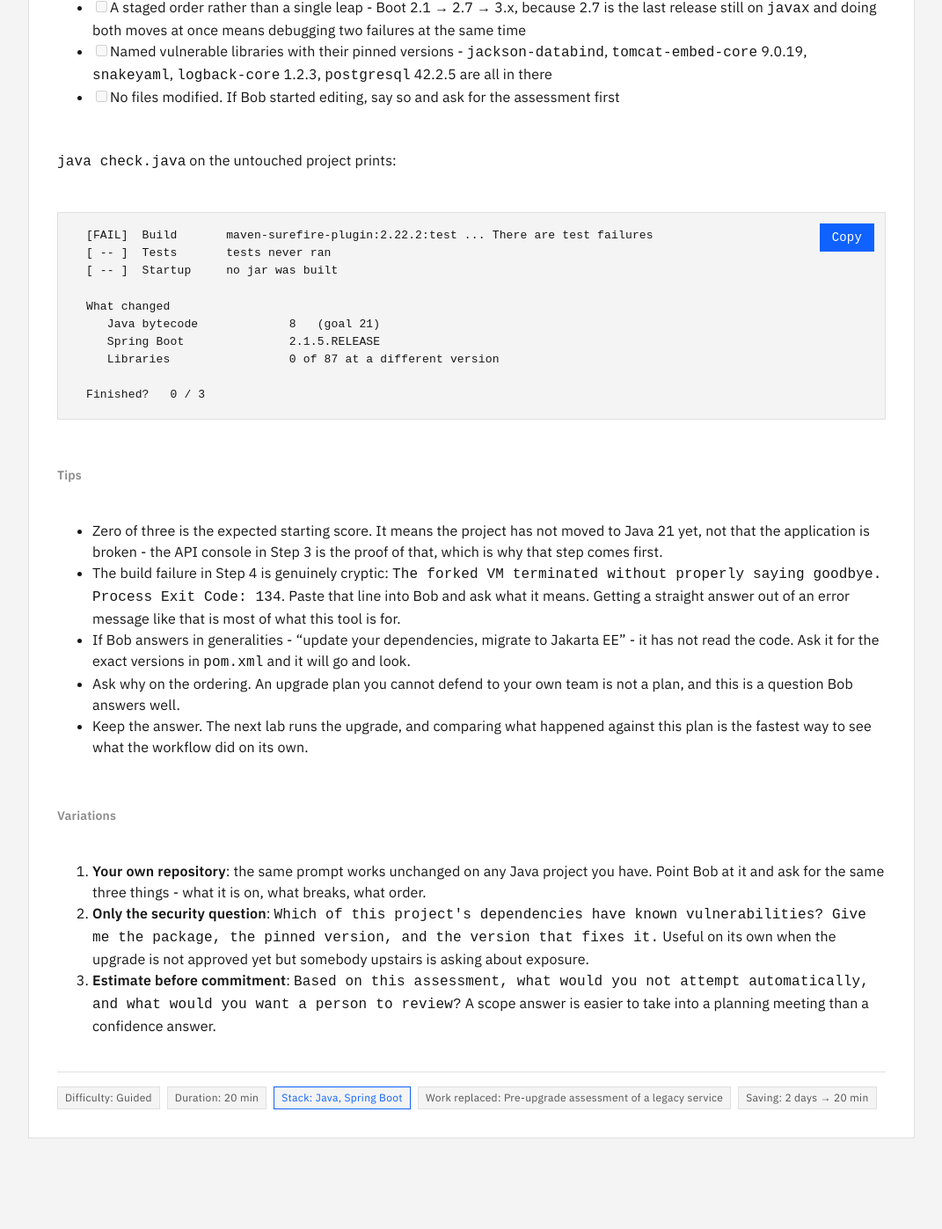
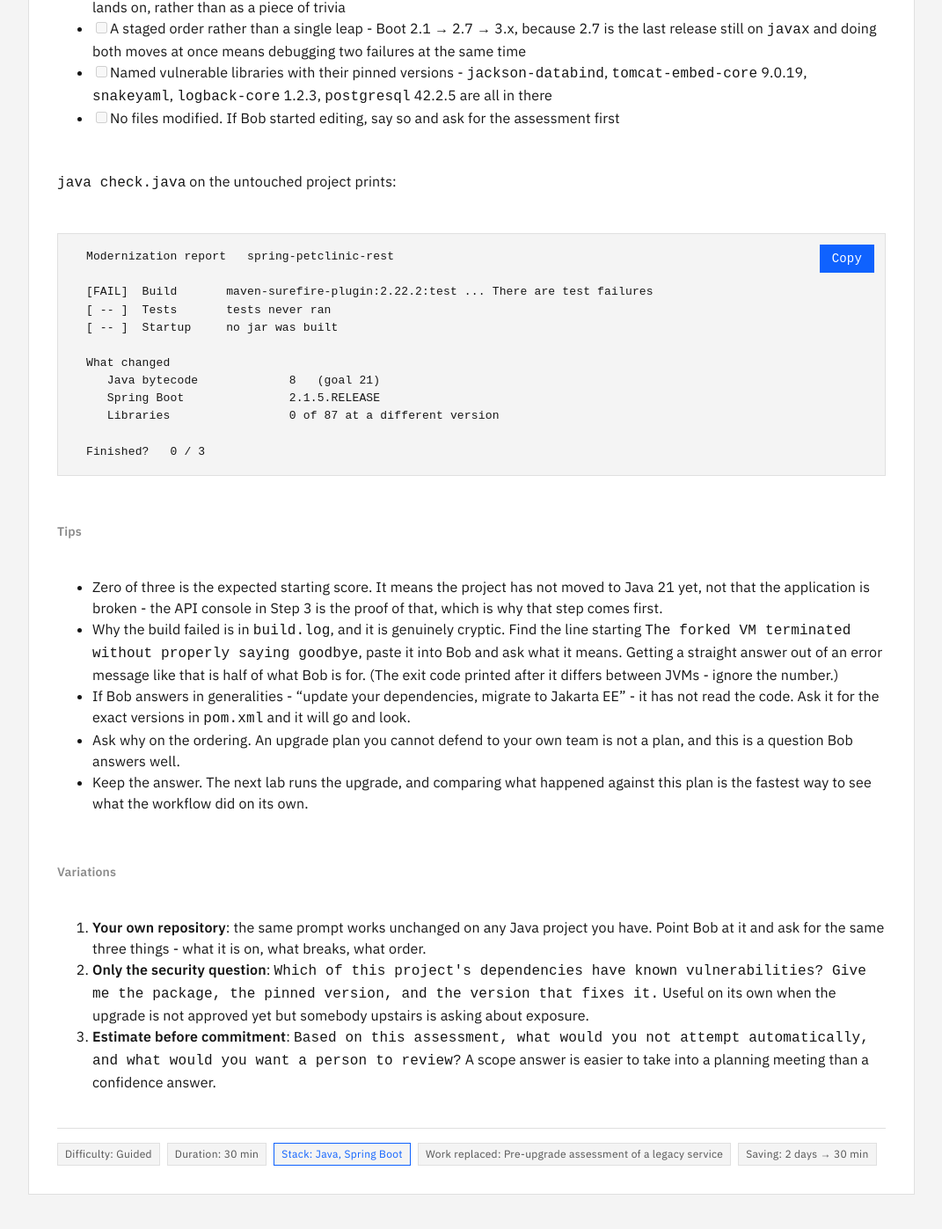
Before and after one commit to ce-aie-labs/bob-labs, a Jekyll site: the page built from _labs_en/migration/petclinic-assess.md, in a window 1280 px wide and 1400 px high, scrolled down 3283 px. Shown: the top 1397 px of the window at 88% size, without its empty margins (104-1175 px from the left). Built offline with Jekyll 4.4.1, drawn with Linux system fonts in a browser that asks for light colours; some of the changed text lies outside the part shown.

Commit message:
Correct what the labs promise and fix a port clash between them
A review pass against the shipped zip, on the numbers rather than the prose.

The assess lab claimed twenty minutes while asking someone to install a JDK,
download 39MB and sit through a first Maven build. It says thirty now, with
fifteen quoted for anyone who already has both.

Its tip quoted `Process Exit Code: 134` from the build failure. That number is
the JVM's, not the project's - the same build gives 87 on Semeru and 134 on
Temurin. Only the stable half of the message is quoted now, with a note to
ignore the code, and it points at build.log where the line actually lives
rather than at the summary line on screen.

The upgrade lab would have failed at Step 6 for anyone who followed the first
lab properly: Step 3 leaves the old application running, Step 6 starts the new
one, and both want port 9966. It now says to stop the old one first. Its
expected output also says the versions and counts vary with where the workflow
lands, rather than presenting one recorded run as the number to expect.

check.java's header read "app", the folder name. It reads the artifactId from
the pom now, so the report is headed spring-petclinic-rest, and the labs quote
that header the way it actually prints.

Re-verified from a clean unzip in both languages: baseline 0/3, modernized 3/3.

Co-Authored-By: Claude Opus 5 (1M context) <noreply@anthropic.com>

````diff
--- a/_labs_en/migration/petclinic-assess.md
+++ b/_labs_en/migration/petclinic-assess.md
@@ -3,17 +3,17 @@ title: Size Up a Legacy Java Application
 lang: en
 category: Migration
 difficulty: Guided
-duration: 20 min
+duration: 30 min
 stack: Java, Spring Boot
 work_replaced: Pre-upgrade assessment of a legacy service
-expected_saving: 2 days → 20 min
+expected_saving: 2 days → 30 min
 ---
 
 ## Problem
 
 Somebody hands you a Java service nobody has opened in years. Before an upgrade can even be scheduled, someone has to work out what it is built on, what has aged out, what is exposed, and what has to move before what. That reading job takes a day or two, and it is usually the reason the upgrade keeps getting postponed.
 
-This lab gives you exactly such a service and gets you to that answer in twenty minutes. Nothing is modified, so it is safe to repeat, and it needs no add-on packages.
+This lab gives you exactly such a service and gets you to that answer in half an hour - installing Java and downloading the application included. With both already in place it is fifteen minutes. Nothing is modified, so it is safe to repeat, and it needs no add-on packages.
 
 ## Prompt
 
@@ -109,6 +109,8 @@ Do not change any code yet.
 `java check.java` on the untouched project prints:
 
 ```
+  Modernization report   spring-petclinic-rest
+
   [FAIL]  Build       maven-surefire-plugin:2.22.2:test ... There are test failures
   [ -- ]  Tests       tests never ran
   [ -- ]  Startup     no jar was built
@@ -126,7 +128,7 @@ Do not change any code yet.
 ## Tips
 
 - Zero of three is the expected starting score. It means the project has not moved to Java 21 yet, not that the application is broken - the API console in Step 3 is the proof of that, which is why that step comes first.
-- The build failure in Step 4 is genuinely cryptic: `The forked VM terminated without properly saying goodbye. Process Exit Code: 134`. Paste that line into Bob and ask what it means. Getting a straight answer out of an error message like that is most of what this tool is for.
+- Why the build failed is in `build.log`, and it is genuinely cryptic. Find the line starting `The forked VM terminated without properly saying goodbye`, paste it into Bob and ask what it means. Getting a straight answer out of an error message like that is half of what Bob is for. (The exit code printed after it differs between JVMs - ignore the number.)
 - If Bob answers in generalities - "update your dependencies, migrate to Jakarta EE" - it has not read the code. Ask it for the exact versions in `pom.xml` and it will go and look.
 - Ask why on the ordering. An upgrade plan you cannot defend to your own team is not a plan, and this is a question Bob answers well.
 - Keep the answer. The next lab runs the upgrade, and comparing what happened against this plan is the fastest way to see what the workflow did on its own.
````
Also changed, not shown: _labs_en/migration/petclinic-upgrade.md (+5 -1 lines), _labs_ko/migration/petclinic-assess.md (+6 -4 lines), _labs_ko/migration/petclinic-upgrade.md (+5 -1 lines), 1 other file.
